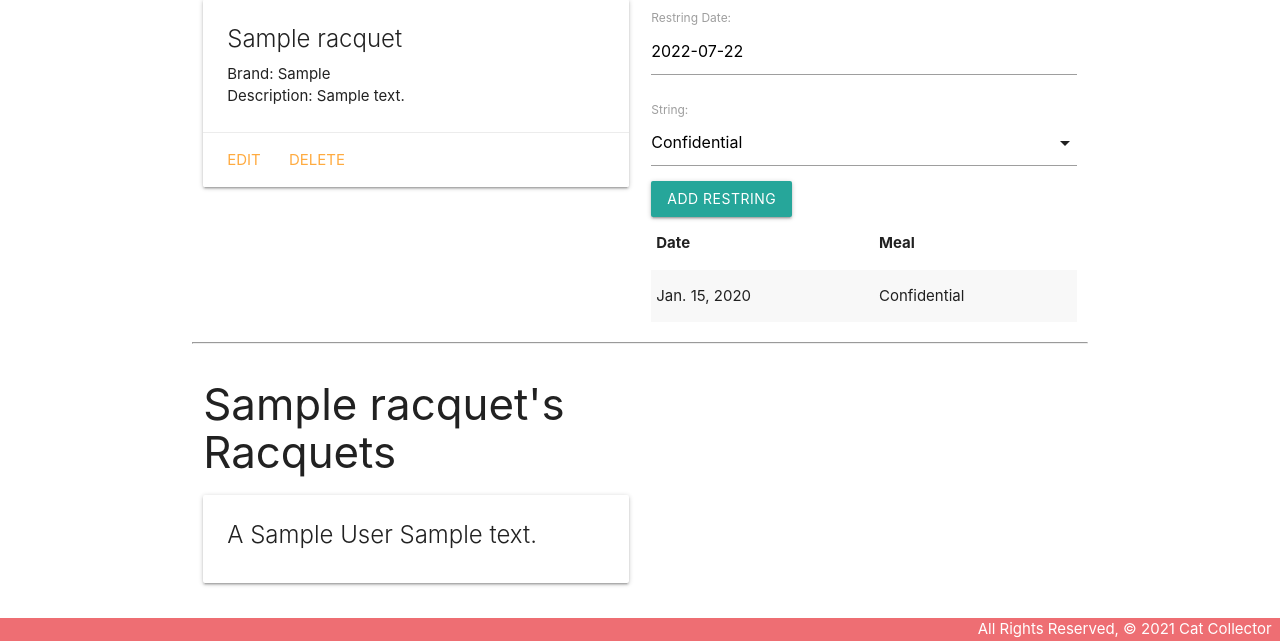
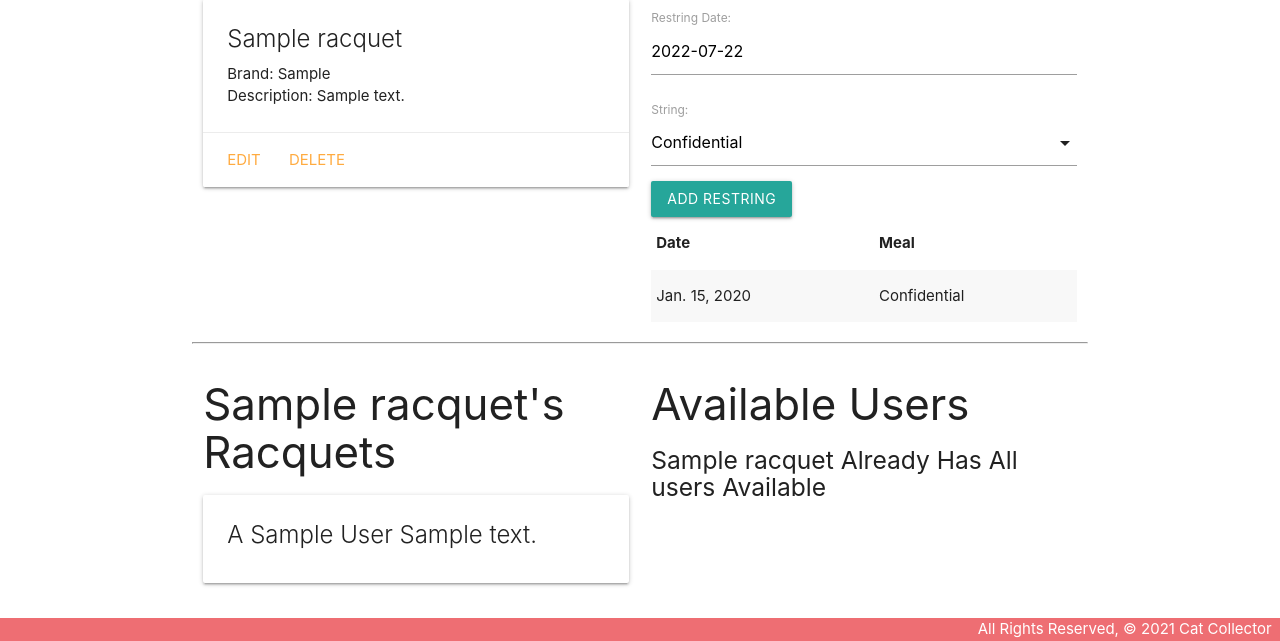
Before and after one commit to Yul310/RacquetCollector, a Django app: page /racquets/1/ in a window 1280 px wide. Shown: the part 209-850 px from the top of the page. Run offline with Django 4.2, Linux system fonts and the light colour scheme; tables that the repository leaves empty hold one stand-in row (values such as "Sample post").

Commit message:
MtoM done

```diff
--- a/racquetcollector/main_app/admin.py
+++ b/racquetcollector/main_app/admin.py
@@ -2,8 +2,9 @@ from django.contrib import admin
 
 # Register your models here.
 # import your models here
-from .models import Racquet,Restring
+from .models import Racquet,Restring,User
 
 # Register your models here
 admin.site.register(Racquet)
 admin.site.register(Restring)
+admin.site.register(User)
--- a/racquetcollector/main_app/templates/racquets/detail.html
+++ b/racquetcollector/main_app/templates/racquets/detail.html
@@ -68,6 +68,29 @@
       <h5>No Users 😔</h5>
     {% endif %}
   </div>
+<!-- Available users will come after this line -->
+  <div class="col s6">
+    <h3>Available Users</h3>
+    {% if users.count %}
+      {% for user in users.all %}
+        <div class="card">
+          <div class="card-content">
+            <span class="card-title">
+              A <span >{{ user.name }}</span> {{ user.discription }}
+            </span>
+          </div>
+          <div class="card-action">
+            <form action="{% url 'assoc_user' racquet.id user.id %}" method="POST">
+              {% csrf_token %}
+              <button type="submit" class="btn">Add</button>
+            </form>
+          </div>
+        </div>
+      {% endfor %}
+    {% else %}
+      <h5>{{racquet.name}} Already Has All users Available</h5>
+    {% endif %}
+  </div>
 
 <script>
   const dateEl = document.getElementById('id_date');
--- a/racquetcollector/main_app/urls.py
+++ b/racquetcollector/main_app/urls.py
@@ -10,4 +10,5 @@ urlpatterns = [
      path('racquets/<int:pk>/update/', views.RacquetUpdate.as_view(), name='racquets_update'),
      path('racquets/<int:pk>/delete/', views.RacquetDelete.as_view(), name='racquets_delete'),
      path('racquets/<int:racquet_id>/add_restring/', views.add_restring, name='add_restring'),
+     path('racquets/<int:racquet_id>/assoc_user/<int:user_id>/', views.assoc_user, name='assoc_user'),
 ]
--- a/racquetcollector/main_app/views.py
+++ b/racquetcollector/main_app/views.py
@@ -1,8 +1,8 @@
 from django.shortcuts import render, redirect
 from django.views.generic.edit import CreateView, UpdateView, DeleteView
 # Create your views here.
-from django.http import HttpResponse
-from .models import Racquet
+# from django.http import HttpResponse
+from .models import Racquet, User
 from .forms import RestringForm
 
 # Define the home view
@@ -19,9 +19,12 @@ def racquets_index(request):
 
 def racquets_detail(request, racquet_id):
   racquet = Racquet.objects.get(id=racquet_id)
+  id_list = racquet.users.all().values_list('id')
+  users_racquet_doesnt_have = User.objects.exclude(id__in=id_list)
   restring_form = RestringForm()
   return render(request, 'racquets/detail.html', {
-    'racquet': racquet, 'restring_form': restring_form
+    'racquet': racquet, 'restring_form': restring_form ,
+    'users':users_racquet_doesnt_have
     })
 
 def add_restring(request, racquet_id):
@@ -35,6 +38,18 @@ def add_restring(request, racquet_id):
     new_restring.racquet_id = racquet_id
     new_restring.save()
   return redirect('detail', racquet_id=racquet_id)
+
+def assoc_restring(request, racquet_id, restring_id):
+      # Note that you can pass a toy's id instead of the whole toy object
+  Racquet.objects.get(id=racquet_id).restrings.add(restring_id)
+  return redirect('detail', racquet_id=racquet_id)
+
+def assoc_user(request, racquet_id, user_id):
+      # Note that you can pass a toy's id instead of the whole toy object
+  Racquet.objects.get(id=racquet_id).users.add(user_id)
+  return redirect('detail', racquet_id=racquet_id)
+
+
 
 class RacquetCreate(CreateView):
   model = Racquet
```
